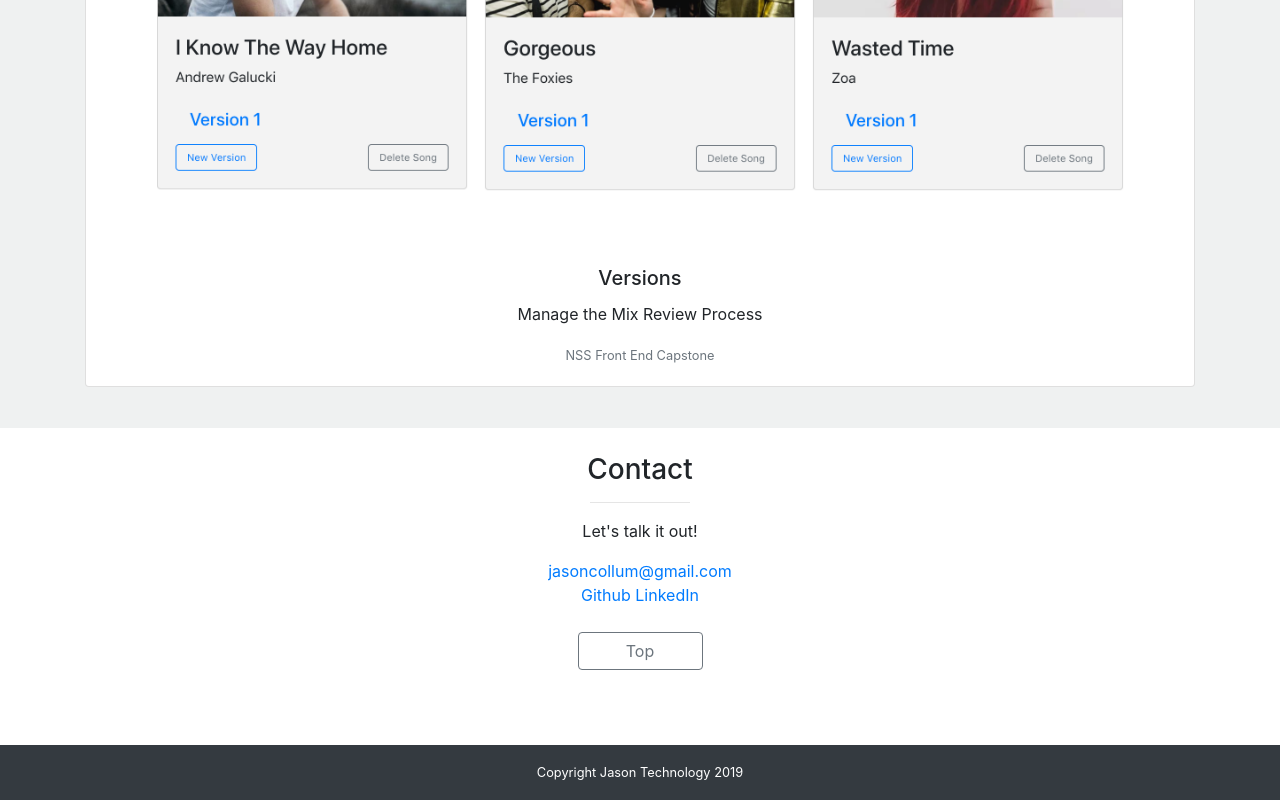
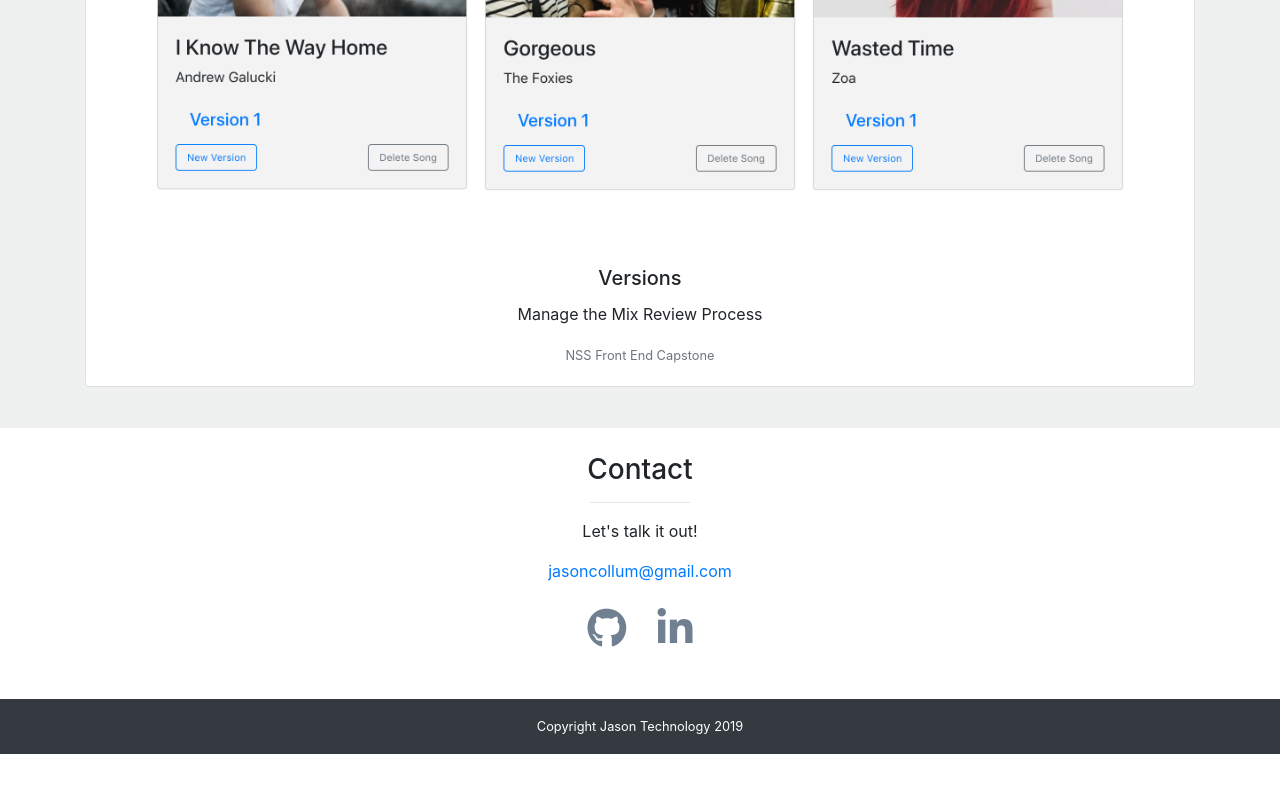
Before and after one commit to jasoncollum/portfolio-website, a plain HTML site: page index.html in a window 1280 px wide. Shown: the part 1972-2772 px from the top of the page. After the commit the page ends 2726 px from the top, so only its background shows below. Drawn offline with nearby package versions, Linux system fonts and the light colour scheme.

Commit message:
add github and linkedin fa icons and style

```diff
--- a/css/portfolio.css
+++ b/css/portfolio.css
@@ -81,9 +81,20 @@ hr {
     width: 100px;
 }
 
-.btn {
-    width: 125px;
-    margin: 25px 0 50px 0;
+.socials {
+    width: 105px;
+    display: flex;
+    justify-content: space-between;
+    padding: 25px 0;
+}
+
+.socials i {
+    font-size: 2.5em;
+    color: slategrey;
+}
+
+.socials i:hover {
+    color: darkslategrey;
 }
 
 footer p {
--- a/index.html
+++ b/index.html
@@ -5,6 +5,9 @@
     <!-- Required meta tags -->
     <meta charset="utf-8">
     <meta name="viewport" content="width=device-width, initial-scale=1, shrink-to-fit=no">
+
+    <!-- Font Awesome -->
+    <script src="https://kit.fontawesome.com/44efd45c53.js"></script>
 
     <!-- Bootstrap CSS -->
     <link rel="stylesheet" href="https://stackpath.bootstrapcdn.com/bootstrap/4.3.1/css/bootstrap.min.css"
@@ -122,12 +125,9 @@
                 <a href="#">jasoncollum@gmail.com</a>
             </div>
             <div class="container socials">
-                <a href="https://www.github.com/jasoncollum">Github</a>
-                <a href="https://www.linkedin.com/in/jason-collum">LinkedIn</a>
+                <a href="https://www.github.com/jasoncollum"><i class="fab fa-github"></i></a>
+                <a href="https://www.linkedin.com/in/jason-collum"><i class="fab fa-linkedin-in"></i></a>
             </div>
-        </div>
-        <div class="container text-center">
-            <button class="btn btn-outline-secondary">Top</button>
         </div>
     </div>
 
```
